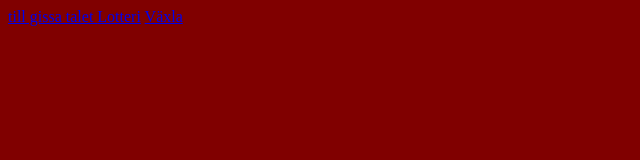
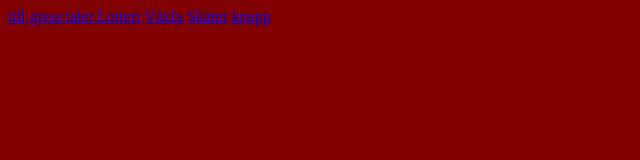
Before and after one commit to Herald477/Herald477.Github.io, a plain HTML site: page index.html in a window 1280 px wide. Shown: the whole page, without its empty margins (0-640 px from the left). Drawn offline with Linux system fonts and the light colour scheme.

Commit message:
ADD links to main HTML for all projects

```diff
--- a/index.html
+++ b/index.html
@@ -11,5 +11,7 @@
     <a href="gissa/gissa.html" target="_blank" rel="noopener noreferrer"> till gissa talet    </a>
     <a href="lotteri/lotteri.html" target="_blank" rel="noopener noreferrer">Lotteri</a>
     <a href="Växla/Växla.html" target="_blank" rel="noopener noreferrer">Växla</a>
+    <a href="joke/joke.html" target="_blank" rel="noopener noreferrer">Skämt</a>
+    <a href="knapp/kanppen.html" target="_blank" rel="noopener noreferrer">knapp</a>
 </body>
 </html>
```
